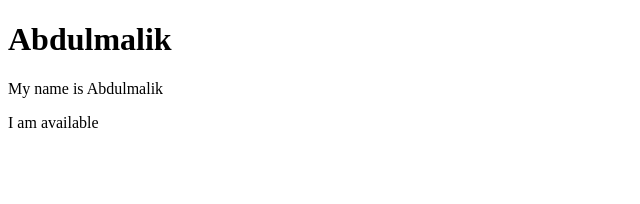
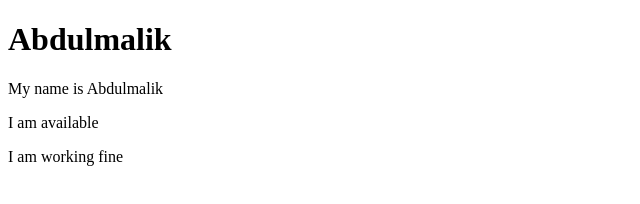
Before and after one commit to Abdulmalikoye/My-app, a plain HTML site: page index.html in a window 1280 px wide. Shown: the whole page, without its empty margins (0-640 px from the left). Drawn offline with Linux system fonts and the light colour scheme.

```diff
--- a/index.html
+++ b/index.html
@@ -10,6 +10,7 @@
       <h1>Abdulmalik</h1>
       <p>My name is Abdulmalik</p>
       <p>I am available</p>
+      <p>I am working fine</p>
     </div>
   </body>
 </html>
```
Also changed, not shown: 1 other file.
